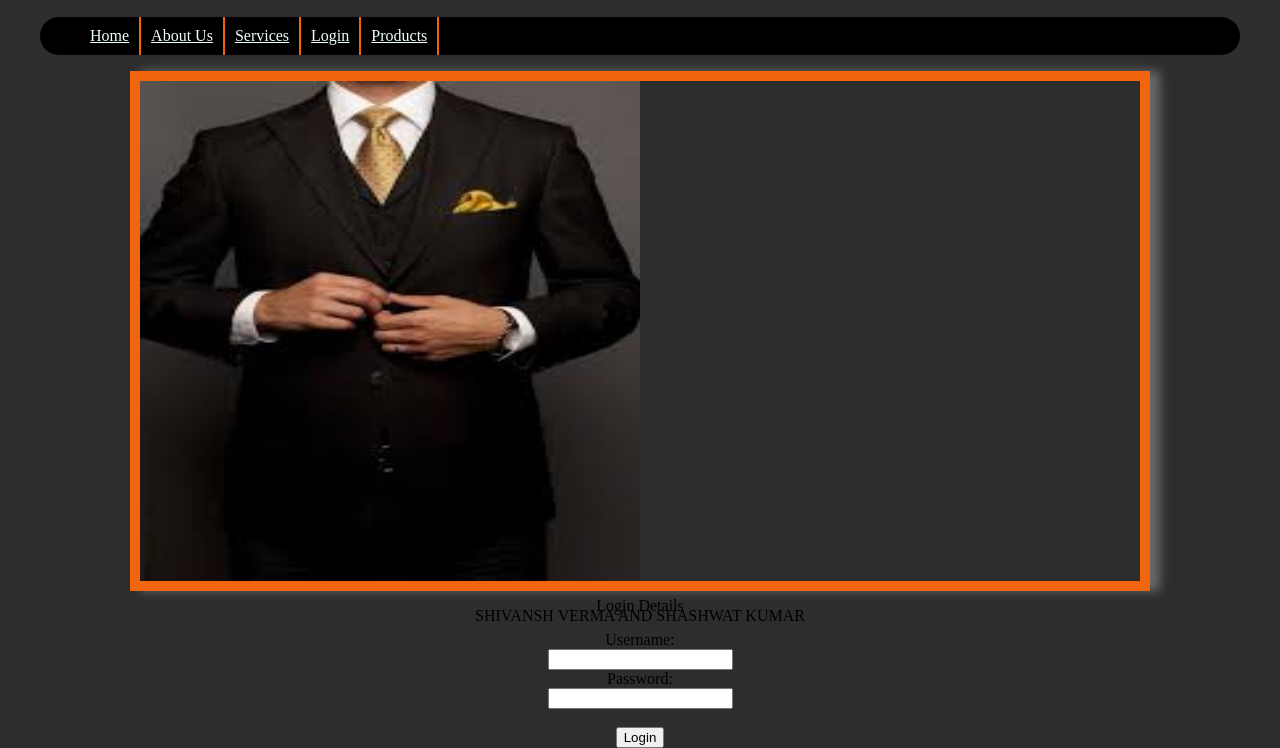
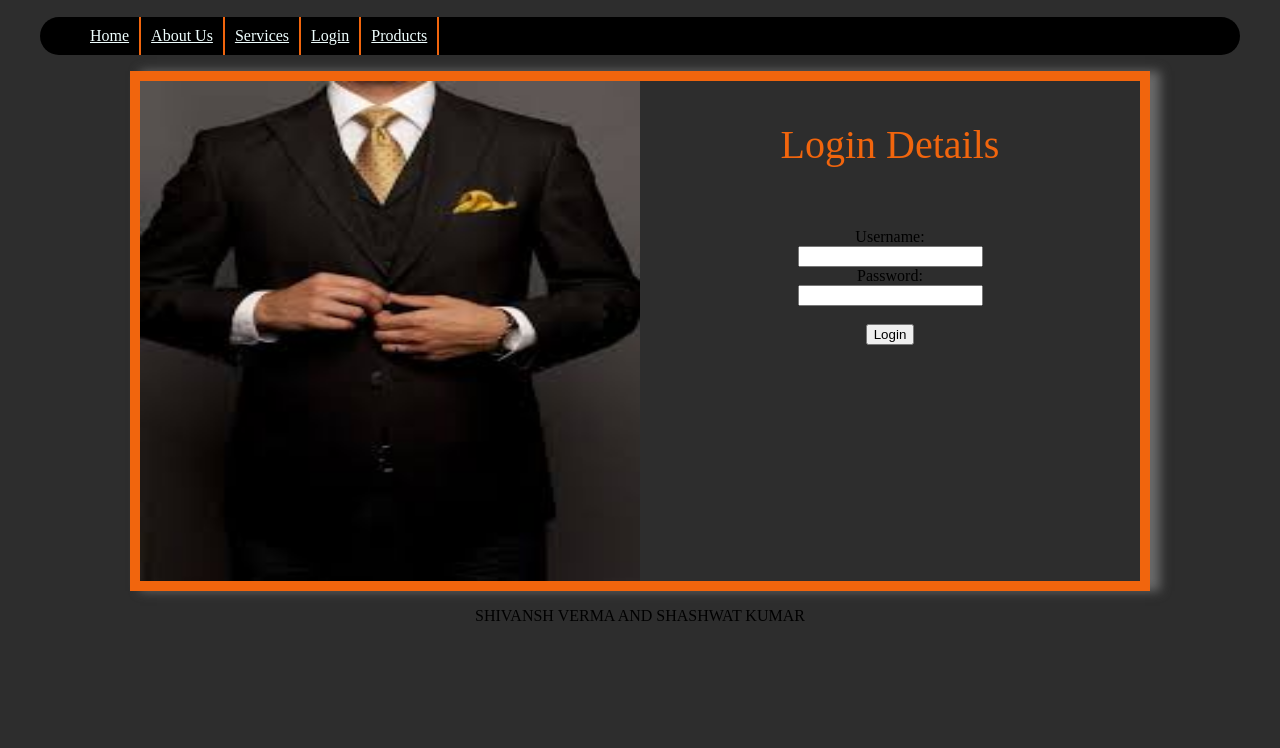
Before and after one commit to shivanshvermaa/IWP-Project-, a PHP site: page /pages/login.html in a window 1280 px wide. Shown: the part 283-1031 px from the top of the page. After the commit the page ends 904 px from the top, so only its background shows below. Run offline with PHP 8.4, Linux system fonts and the light colour scheme.

Commit message:
Login CSS added

```diff
--- a/css/login.css
+++ b/css/login.css
@@ -17,6 +17,35 @@ body
     height: 500px;
     border: 10px #f1650d solid;
     box-shadow: 10px 0px 10px #696969;
+    clear: both;
+}
+
+#loginboxright
+{
+    width: 500px;
+    height: 500px;
+    float: left;
+}
+
+
+#loginboxleft
+{
+    width: 500px;
+    height: 500px;
+    float: left;
+}
+
+
+#loginboxheader
+{
+    font-size: 40px;
+    color: #f1650d;
+}
+
+#loginform
+{
+    padding: 20px;
+    margin: 20px;
 }
 
 
```
